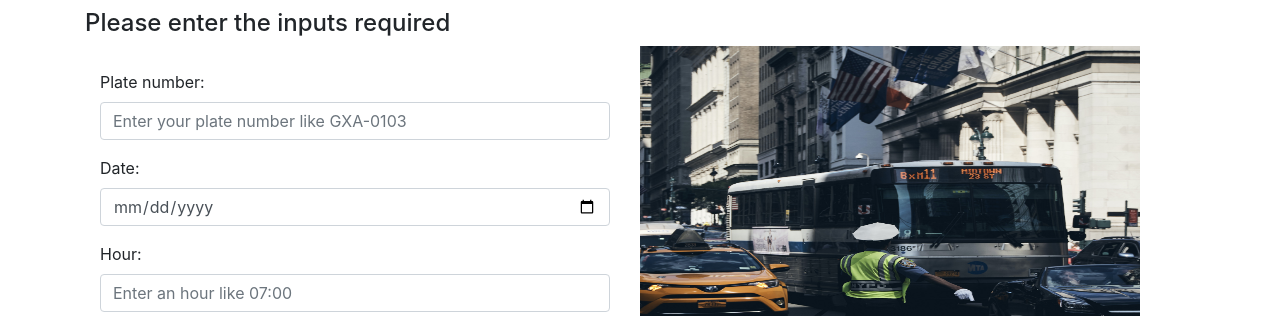
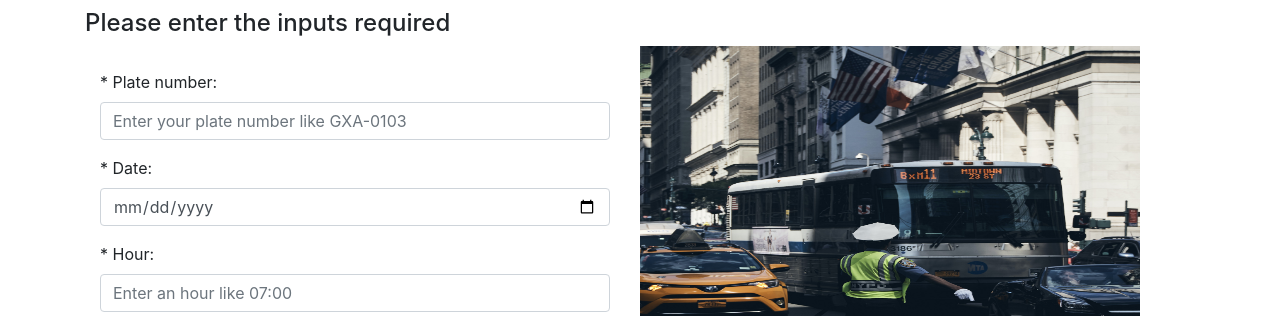
Before and after one commit to cazabe/Pico_y_placa_predictor_react, a React (Create React App) app: page / in a window 1280 px wide. Shown: the part 380-696 px from the top of the page. Built offline with nearby package versions, Linux system fonts and the light colour scheme.

Commit message:
Deploying to github pages and fixing grammar mistake

```diff
--- a/src/components/Predictor.js
+++ b/src/components/Predictor.js
@@ -25,7 +25,7 @@ const Predictor = () => {
       setcallToRender(true);
     } else {
       setError(true);
-      setErrorMessage("You must fiell all inputs");
+      setErrorMessage("You must fill all inputs");
       setTimeout(() => {
         setError(false);
         setErrorMessage("");
@@ -114,7 +114,7 @@ const Predictor = () => {
         <div className="col-md-6">
           <form onSubmit={handleSubmit}>
             <div className="form-group mt-4">
-              <label>Plate number:</label>
+              <label>* Plate number:</label>
               <input
                 type="text"
                 className="form-control"
@@ -126,7 +126,7 @@ const Predictor = () => {
               />
             </div>
             <div className="form-group">
-              <label>Date:</label>
+              <label>* Date:</label>
               <input
                 type="date"
                 className="form-control"
@@ -137,7 +137,7 @@ const Predictor = () => {
               />
             </div>
             <div className="form-group">
-              <label>Hour:</label>
+              <label>* Hour:</label>
               <input
                 type="text"
                 className="form-control"
@@ -146,7 +146,7 @@ const Predictor = () => {
                 name={hour}
                 maxLength="5"
                 pattern="^\d{2}:\d{2}$"
-                title="You must use a time format like this 7:00"
+                title="You must use a time format like this 07:00"
                 onChange={(event) => setHour(event.target.value)}
               />
             </div>
```
Also changed, not shown: package.json (+7 -1 lines), 1 other file (tests, documents, lock files or other folders).
